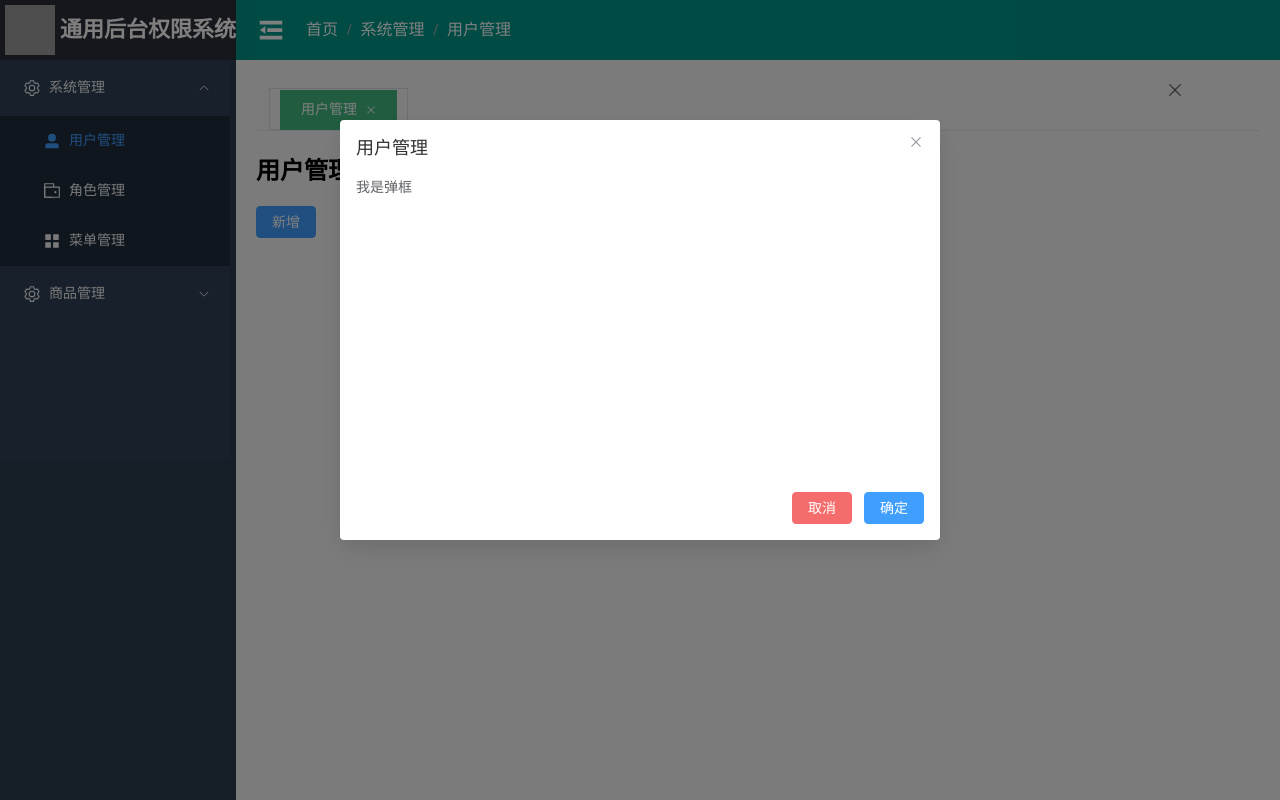
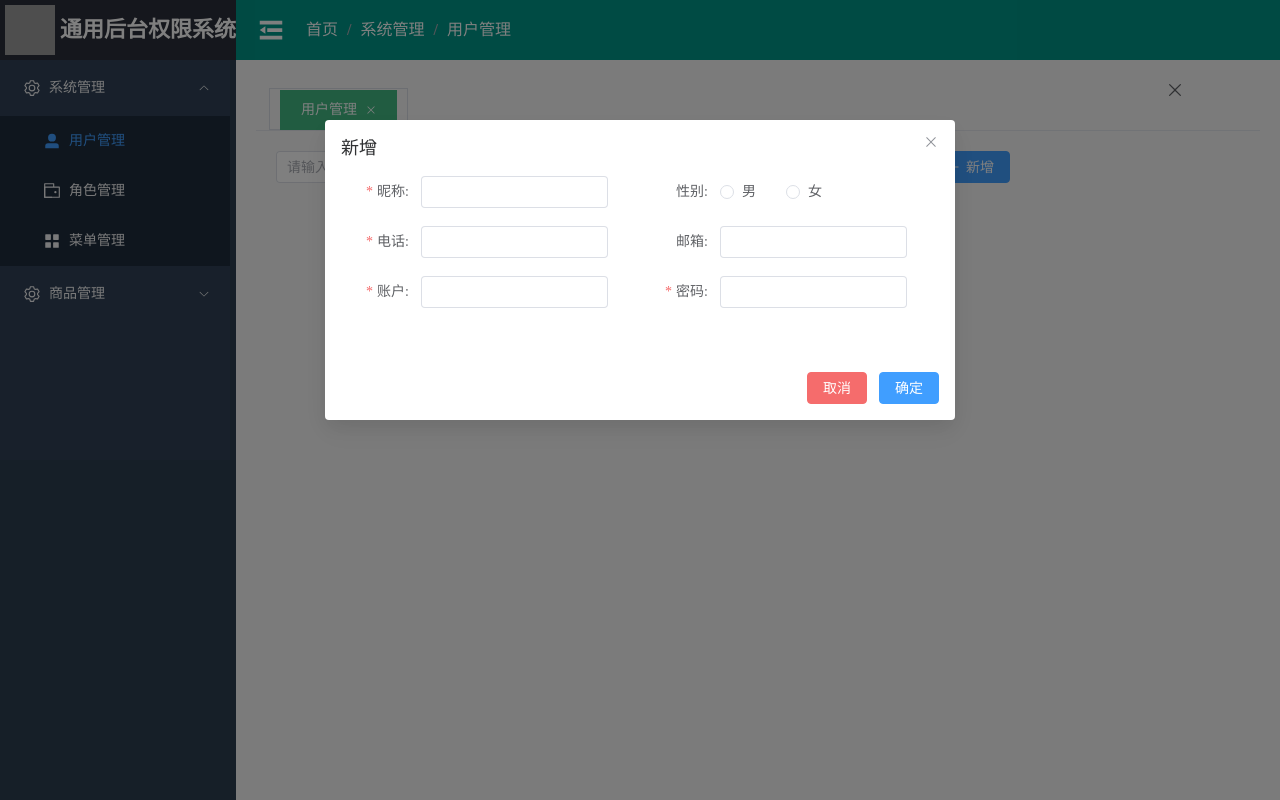
Before and after one commit to 1729328500/project-web, a Vue app: page /userList in a window 1280 px wide. Both pictures are taken after a click on the button "新增". Built offline with nearby package versions, Linux system fonts and the light colour scheme; grey boxes are pictures that could not be loaded.

Commit message:
feat: 新增用户⻚面制作

```diff
--- a/src/views/system/User/UserList.vue
+++ b/src/views/system/User/UserList.vue
@@ -1,42 +1,168 @@
 <template>
-  <h2>用户管理</h2>
-  <div>
-    <el-button type="primary" size="default" @click="addBtn">新增</el-button>
-    <sys-dialog
+  <el-main>
+    <!-- 搜索栏 -->
+    <el-form :model="searchParm" inline="true" size="default">
+      <el-form-item>
+        <el-input placeholder="请输入姓名" v-model="searchParm.name"></el-input>
+      </el-form-item>
+      <el-form-item>
+        <el-input
+          placeholder="请输入电话"
+          v-model="searchParm.phone"
+        ></el-input>
+      </el-form-item>
+      <el-form-item>
+        <el-button icon="Search">搜索</el-button>
+        <el-button icon="Close" type="danger" plain>重置</el-button>
+        <el-button icon="Plus" type="primary" @click="addBtn">新增</el-button>
+      </el-form-item>
+    </el-form>
+
+    <!-- 新增编辑框 -->
+    <SysDialog
       :title="dialog.title"
-      :visible="dialog.visible"
       :width="dialog.width"
       :height="dialog.height"
-      @onClose="onClose"
-      @onConfirm="onConfirm"
+      :visible="dialog.visible"
+      @on-close="onClose"
+      @on-confirm="commit"
     >
       <template v-slot:content>
-        <div>我是弹框</div>
+        <el-form
+          :model="addModel"
+          ref="addForm"
+          :rules="rules"
+          label-width="80px"
+          inline="false"
+          size="default"
+        >
+          <el-row>
+            <el-col :span="12" :offset="0">
+              <el-form-item prop="nickName" label="昵称: ">
+                <el-input v-model="addModel.nickName"></el-input>
+              </el-form-item>
+            </el-col>
+            <el-col :span="12" :offset="0">
+              <el-form-item prop="sex" label="性别: ">
+                <el-radio-group v-model="addModel.gender">
+                  <el-radio :label="0">男</el-radio>
+                  <el-radio :label="1">女</el-radio>
+                </el-radio-group>
+              </el-form-item>
+            </el-col>
+          </el-row>
+
+          <el-row>
+            <el-col :span="12" :offset="0">
+              <el-form-item prop="phone" label="电话: ">
+                <el-input v-model="addModel.phone"></el-input>
+              </el-form-item>
+            </el-col>
+            <el-col :span="12" :offset="0">
+              <el-form-item prop="email" label="邮箱: ">
+                <el-input v-model="addModel.email"></el-input>
+              </el-form-item>
+            </el-col>
+          </el-row>
+
+          <el-row>
+            <el-col :span="12" :offset="0">
+              <el-form-item prop="username" label="账户: ">
+                <el-input v-model="addModel.username"></el-input>
+              </el-form-item>
+            </el-col>
+            <el-col :span="12" :offset="0">
+              <el-form-item prop="password" label="密码: ">
+                <el-input v-model="addModel.password"></el-input>
+              </el-form-item>
+            </el-col>
+          </el-row>
+        </el-form>
       </template>
-    </sys-dialog>
-  </div>
+    </SysDialog>
+  </el-main>
 </template>
+<script setup lang="ts">
+import { reactive, ref } from 'vue'
+import useDialog from '@/hooks/useDialog'
+import SysDialog from '@/components/SysDialog.vue'
+import { FormInstance } from 'element-plus'
 
-<script setup lang="ts">
-import SysDialog from '@/components/SysDialog.vue'
-import { reactive } from 'vue'
+// 表单ref属性
+const addForm = ref<FormInstance>()
 
-const dialog = reactive({
-  title: '用户管理',
-  width: 600,
-  height: 300,
-  visible: false
+// 弹框属性
+const { dialog, onClose, onShow } = useDialog()
+
+// 搜索栏相关对象
+const searchParm = reactive({
+  phone: '',
+  nickName: '',
+  currentPage: 1,
+  pageSize: 10
 })
 
+// 新增绑定对象
+const addModel = reactive({
+  userId: '',
+  username: '',
+  password: '',
+  phone: '',
+  email: '',
+  gender: '0',
+  nickName: ''
+})
+//表单验证规则
+const rules = reactive({
+  nickName: [
+    {
+      required: true,
+      trigger: ['blur', 'change'],
+      message: '请输入姓名'
+    }
+  ],
+  gender: [
+    {
+      required: true,
+      trigger: ['blur', 'change'],
+      message: '请选择性别'
+    }
+  ],
+  phone: [
+    {
+      required: true,
+      trigger: ['blur', 'change'],
+      message: '请输入电话'
+    }
+  ],
+  username: [
+    {
+      required: true,
+      trigger: ['blur', 'change'],
+      message: '请输入账户'
+    }
+  ],
+  password: [
+    {
+      required: true,
+      trigger: ['blur', 'change'],
+      message: '请输入密码'
+    }
+  ]
+})
+//新增按钮
 const addBtn = () => {
-  dialog.visible = true
+  dialog.title = '新增'
+  dialog.height = 180
+  onShow()
 }
-
-const onClose = () => {
-  dialog.visible = false
-}
-
-const onConfirm = () => {
-  dialog.visible = false
+//提交表单
+const commit = () => {
+  // 验证表单
+  addForm.value?.validate((valid) => {
+    if (valid) {
+      console.log('验证通过')
+    }
+  })
 }
 </script>
```
